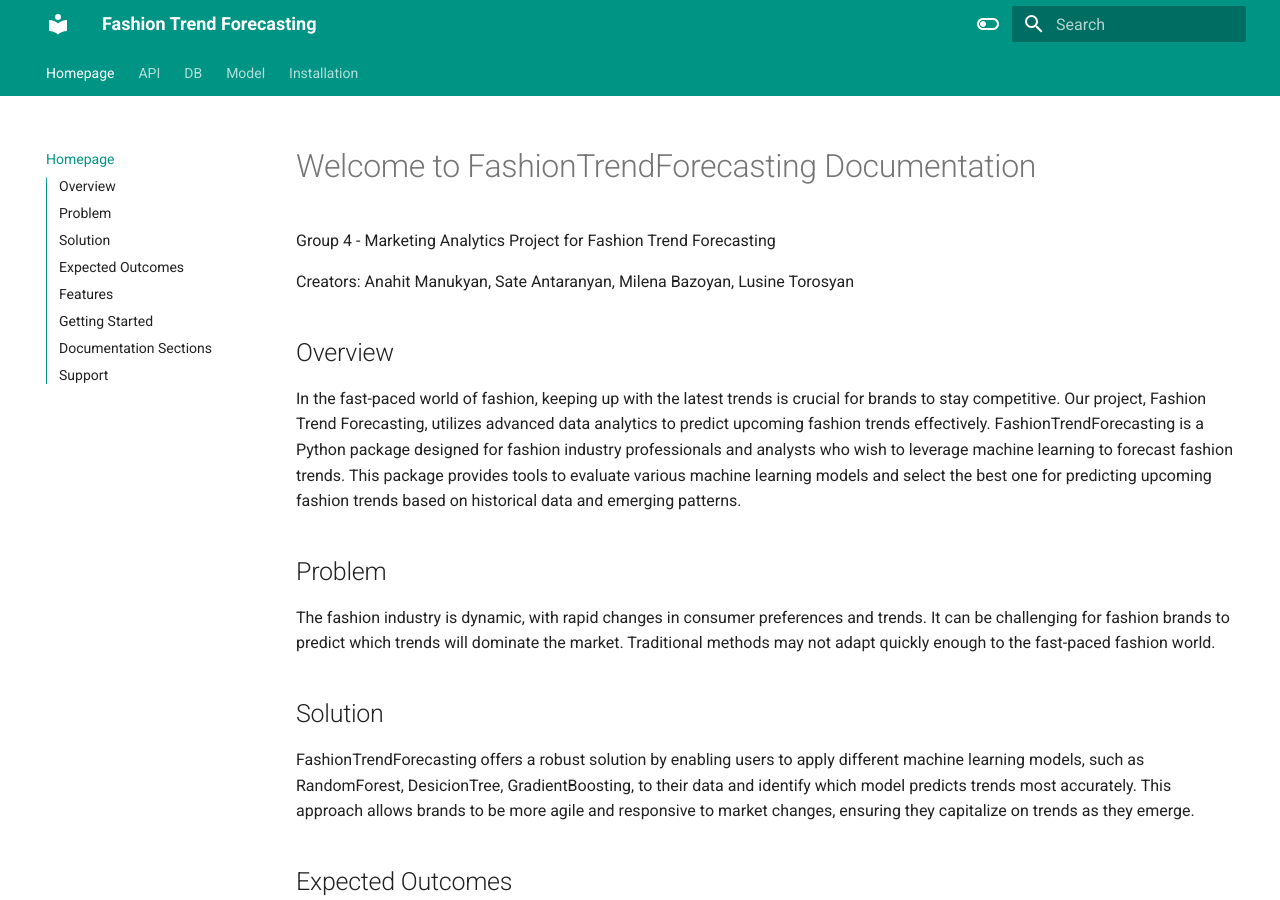
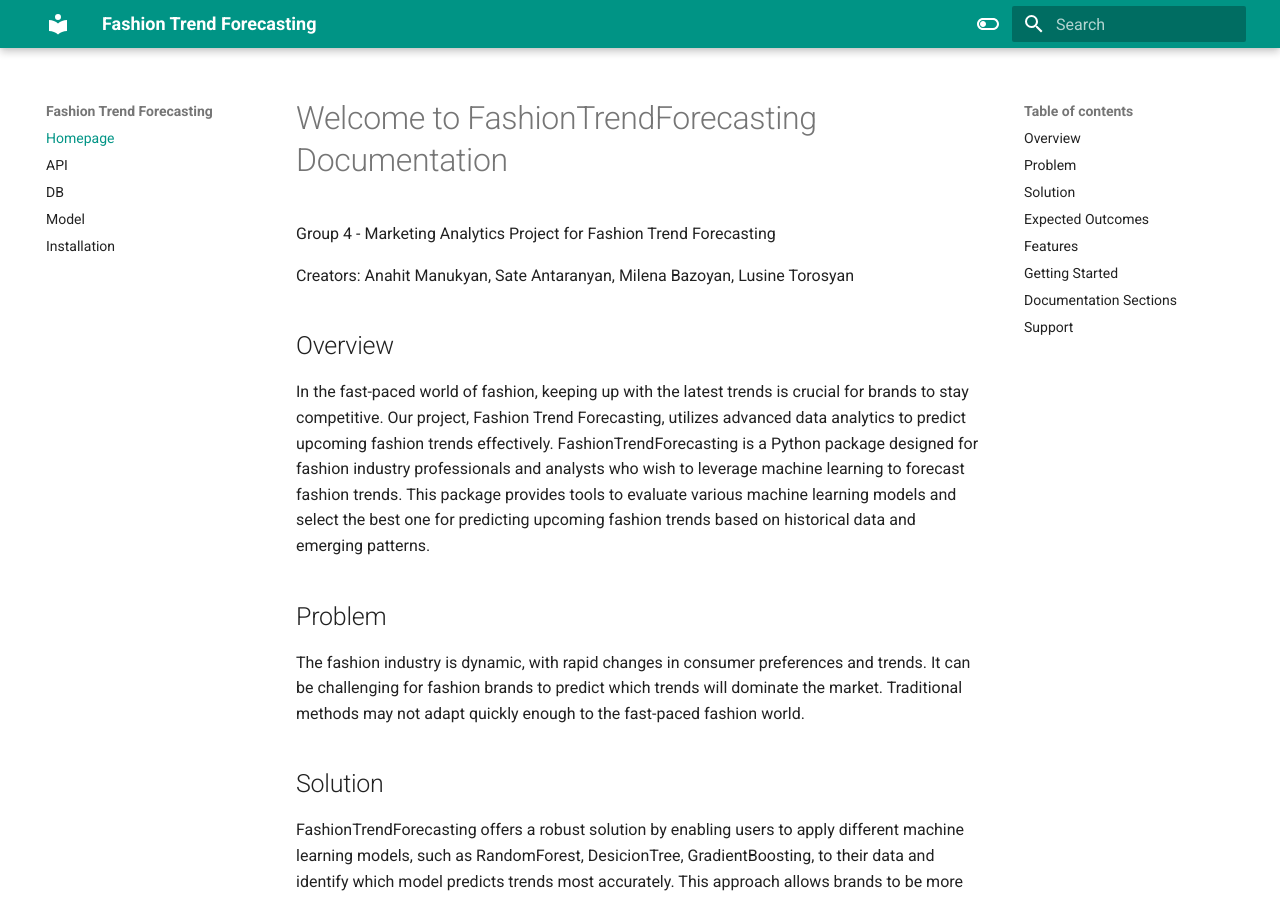
Before and after one commit to milenabazoyan/MarketingProject, an MkDocs documentation site: the page built from docs/index.md, in a window 1280 px wide and 900 px high. Built offline with MkDocs 1.6.1 and Material for MkDocs 9.7.7, drawn with Linux system fonts in a browser that asks for light colours.

```diff
--- a/mkdocs.yml
+++ b/mkdocs.yml
@@ -1,14 +1,6 @@
 site_name: Fashion Trend Forecasting
 theme:
   name: material
-  features:
-    - navigation.tabs
-    - navigation.sections
-    - toc.integrate
-    - navigation.top
-    - search.highlight
-    - content.code.annotation
-    - content.code.copy
   language: en
   palette:
     - scheme: default
```
Also changed, not shown: requirements.txt (+14 -0 lines), requirements_docs.txt (deleted, +0 -34 lines), 2 other files.
